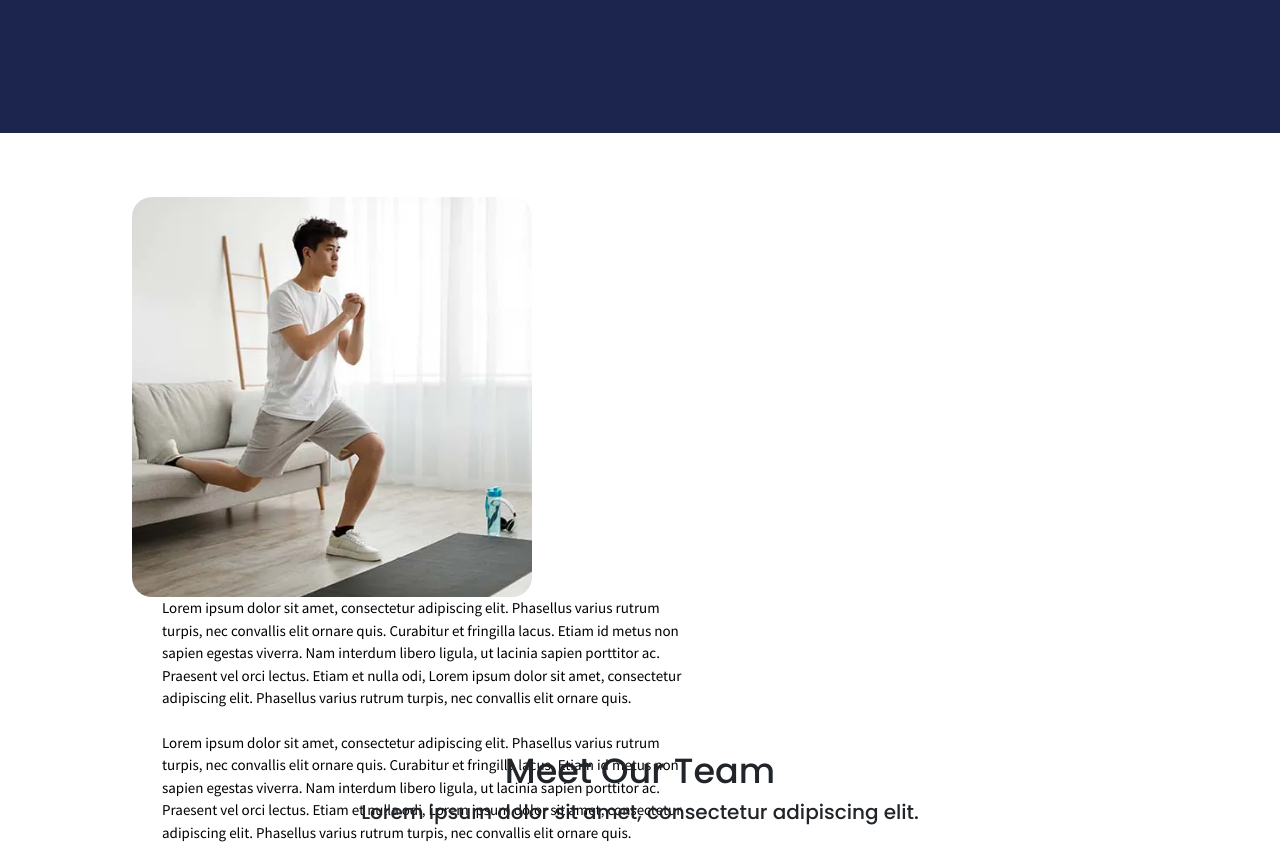
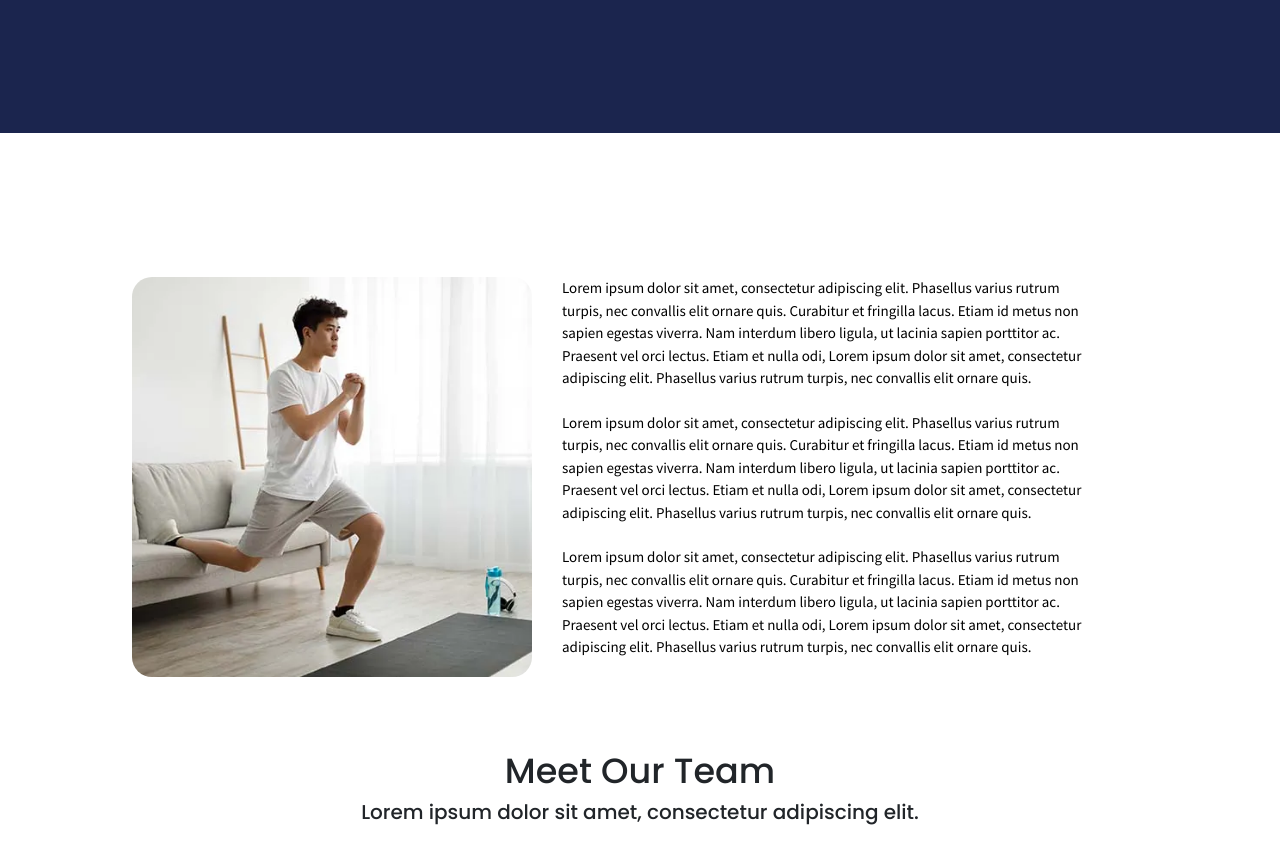
Before and after one commit to rickyromansyah2045/halocat-dashboard-web, a CodeIgniter app: page /database/about in a window 1280 px wide. Shown: the part 217-1063 px from the top of the page. Run offline with CodeIgniter, Linux system fonts and the light colour scheme; some web fonts are replaced.

Commit message:
Perbaikan about pages

```diff
--- a/application/views/about.php
+++ b/application/views/about.php
@@ -1,9 +1,9 @@
 
 <div class="container">
 		<div class="jumbotron jumbotron_header_about">
-				<div class="container dflex">
+				<div class="container ctr_about">
 				<div class="jumbotron_left_about">
-						<img src="<?= base_url('assets/test-img.png')?>" style="" class="img_landing_page">
+						<img src="<?= base_url('assets/test-img.png')?>" class="img_landing_page">
 					</div>
 					<div class="jumbotron_right_about">
 
--- a/assets/landingpage.css
+++ b/assets/landingpage.css
@@ -160,7 +160,8 @@
 }
 
 .progres_box_donasi {
-    display: flex;justify-content: space-between;
+    display: flex;
+    justify-content: space-between;
 }
 
 .txt_progres_percent {
@@ -172,7 +173,7 @@
     color: #222222;
 }
 
-.txt_progres_nominal{
+.txt_progres_nominal {
     font-family: 'Poppins';
     font-style: normal;
     font-weight: 600;
@@ -205,10 +206,10 @@
 }
 
 .jumbotron_ringkasan_donasi {
-    color:white;
+    color: white;
     padding-top: 50px;
     height: 350px;
-    background-color:#1B254E;
+    background-color: #1B254E;
     background: #1B254E;
     border-radius: unset;
 }
@@ -252,7 +253,7 @@
     font-size: 13px;
     line-height: 150%;
     color: #FFFFFF;
-    margin:auto;
+    margin: auto;
     display: block;
     text-transform: uppercase;
     width: 274px;
@@ -335,3 +336,8 @@
     top: 1743px;
     background: #1B254E;
 }
+
+.ctr_about {
+    padding-top: 80px;
+    display: flex;
+}
```
